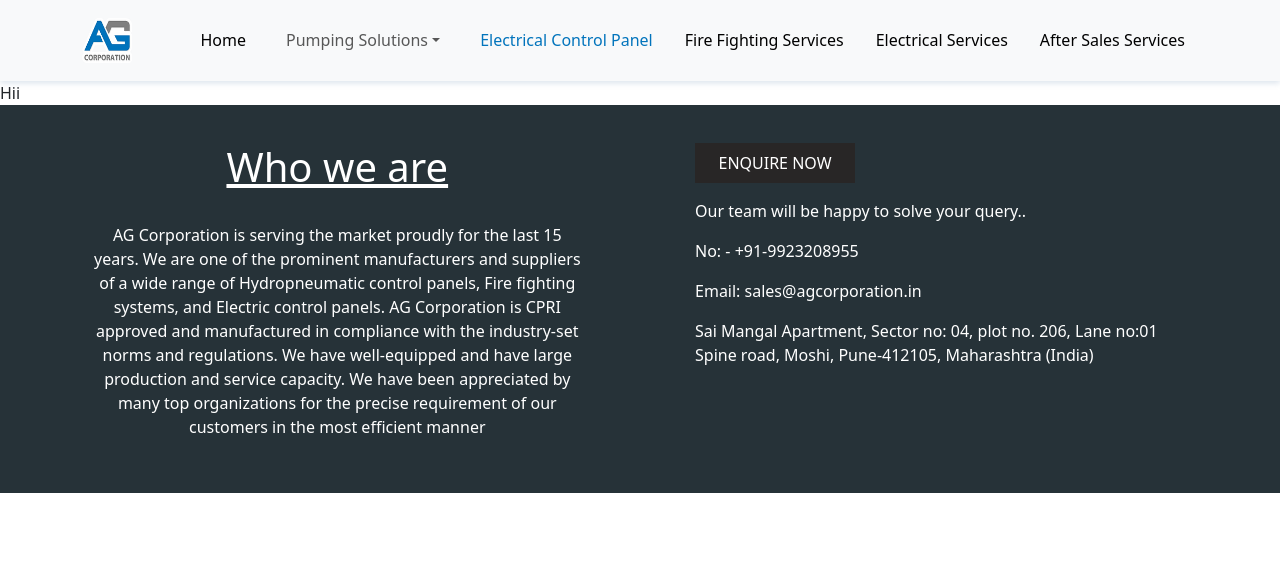
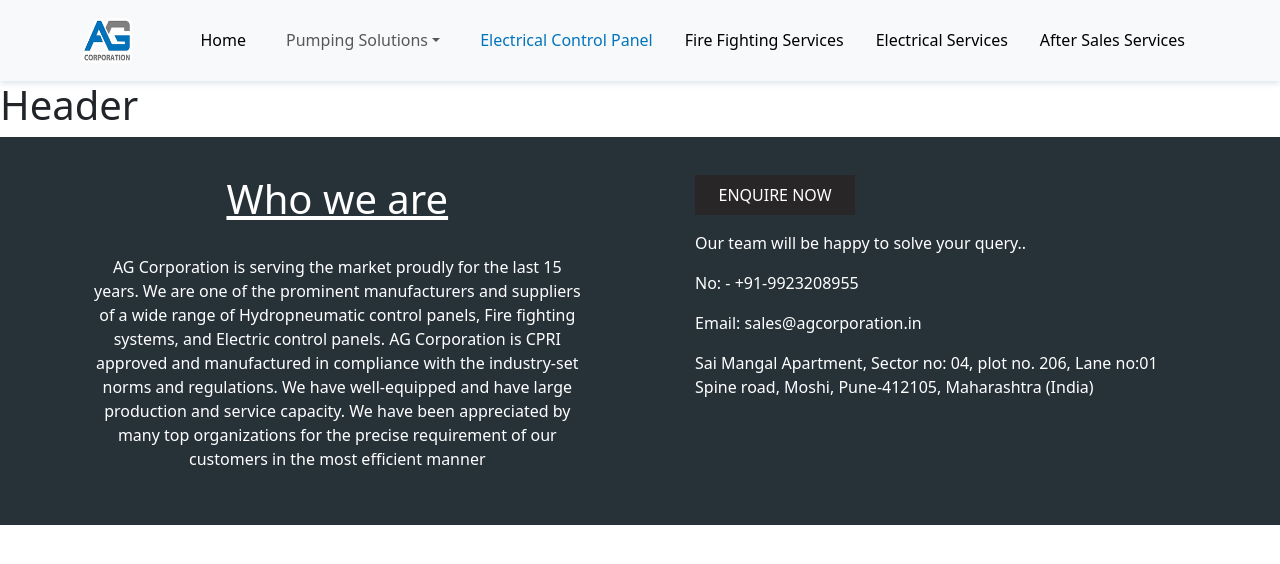
Before and after one commit to PranavShelke4/ag-crop-new, a React (Create React App) app: page /electrical-control-panel in a window 1280 px wide. Shown: the top 564 px of the page. Built offline with nearby package versions, Linux system fonts and the light colour scheme.

Commit message:
fix: Updated gap in OurClients.css
Changed gap value from 1rem to 1.5rem in OurClients.css

```diff
--- /dev/null
+++ b/src/Component/Services/Electrical Control Panel/Header.jsx
@@ -0,0 +1,12 @@
+import React from "react";
+import "../../../Style/Services/Header.css";
+
+function Header() {
+  return (
+    <div >
+      <h1>Header</h1>
+    </div>
+  );
+}
+
+export default Header;
--- a/src/Pages/ElectricalControlPanel.jsx
+++ b/src/Pages/ElectricalControlPanel.jsx
@@ -1,7 +1,12 @@
 import React from "react";
+import Header from "../Component/Services/Electrical Control Panel/Header";
 
 function ElectricalControlPanel() {
-  return <div>Hii </div>;
+  return (
+    <>
+      <Header />
+    </>
+  );
 }
 
 export default ElectricalControlPanel;
--- a/src/Style/Home/OurClients.css
+++ b/src/Style/Home/OurClients.css
@@ -18,7 +18,7 @@
   justify-content: space-evenly;
   align-items: center;
   flex-wrap: wrap;
-  gap: 1rem;
+  gap: 1.5rem;
 }
 
 .OurClientsBox1SubBox {
```
Also changed, not shown: src/Style/Services/Header.css (added).
